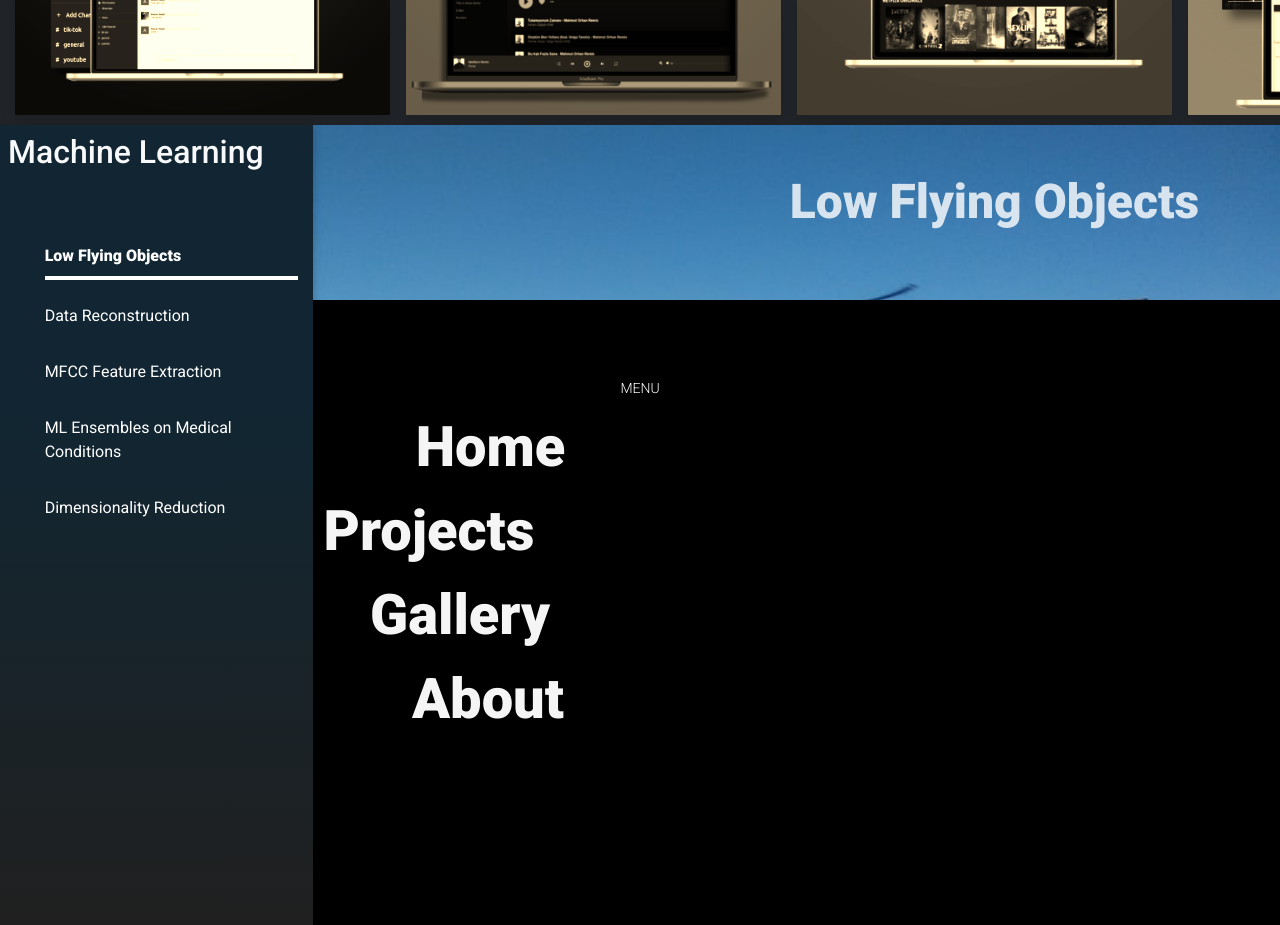
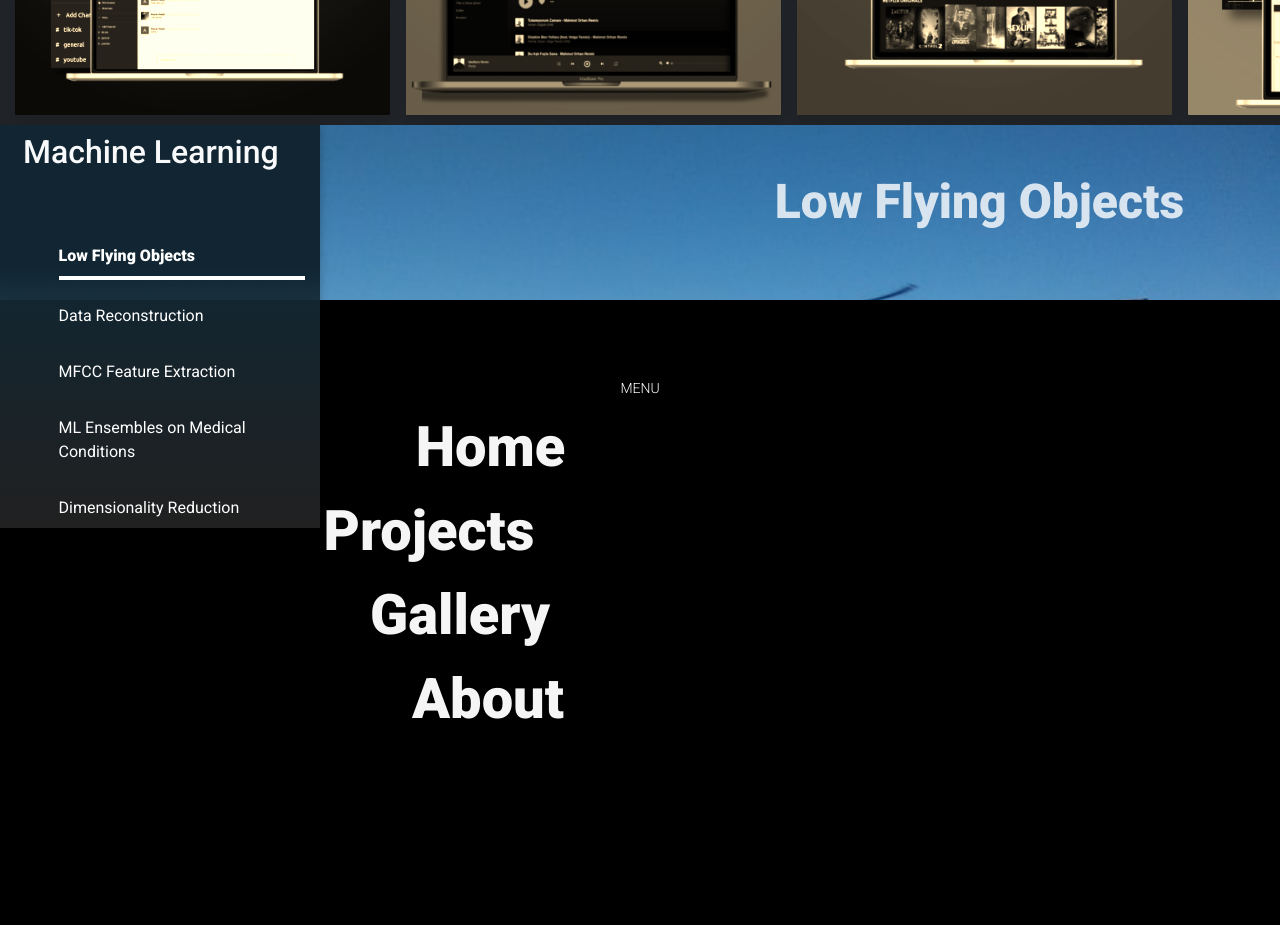
Before and after one commit to acen20/react-portfolio, a React (Create React App) app: page / in a window 1280 px wide. Shown: the part 1300-2225 px from the top of the page. Built offline with nearby package versions, Linux system fonts and the light colour scheme.

Commit message:
Routine push

```diff
--- a/src/ML.css
+++ b/src/ML.css
@@ -77,7 +77,7 @@
   width: 100% !important;
 }
 
-@media screen and (max-width: 800px) {
+@media screen and (max-width: 992px) {
   .ml-sidebar {
     z-index: 1;
   }
--- a/src/ML.js
+++ b/src/ML.js
@@ -125,9 +125,9 @@ function ML() {
     });
   });
   return (
-    <div className="ml-container position-relative bg-dark text-white">
+    <div className="ml-container container-fluid position-relative bg-dark text-white">
       <div class="row">
-        <div className="ml-sidebar position-sticky sticky-top h-auto col-md-3 col-12">
+        <div className="ml-sidebar position-sticky sticky-top col-lg-3 col-12">
           <h2 className="p-2 text-light">Machine Learning</h2>
           <div className="ml-sidebar-controls p-0 d-lg-block pt-lg-5 px-lg-0 px-3">
             <div className="p-0 w-85 ml-auto py-2 selected">
```
